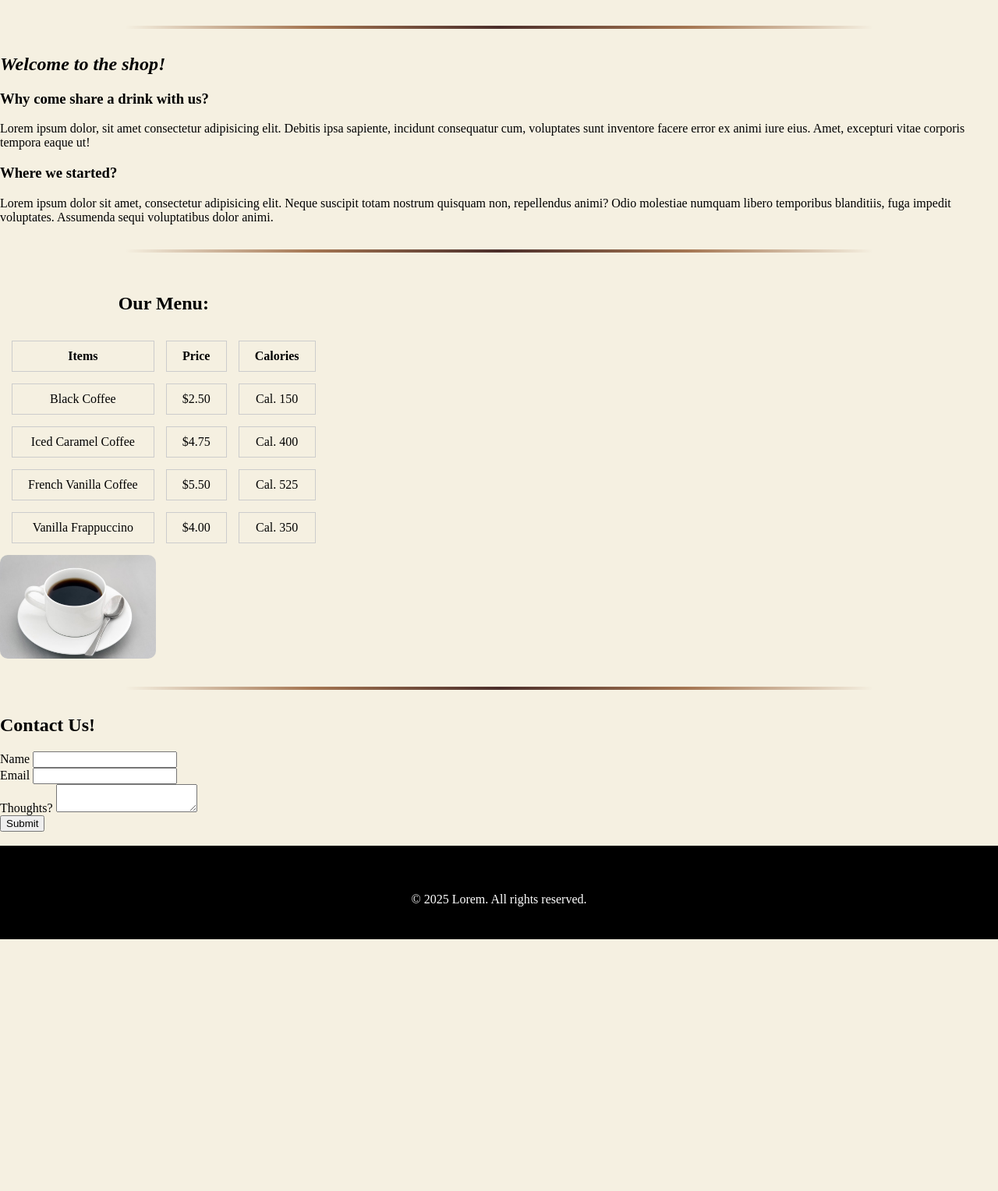
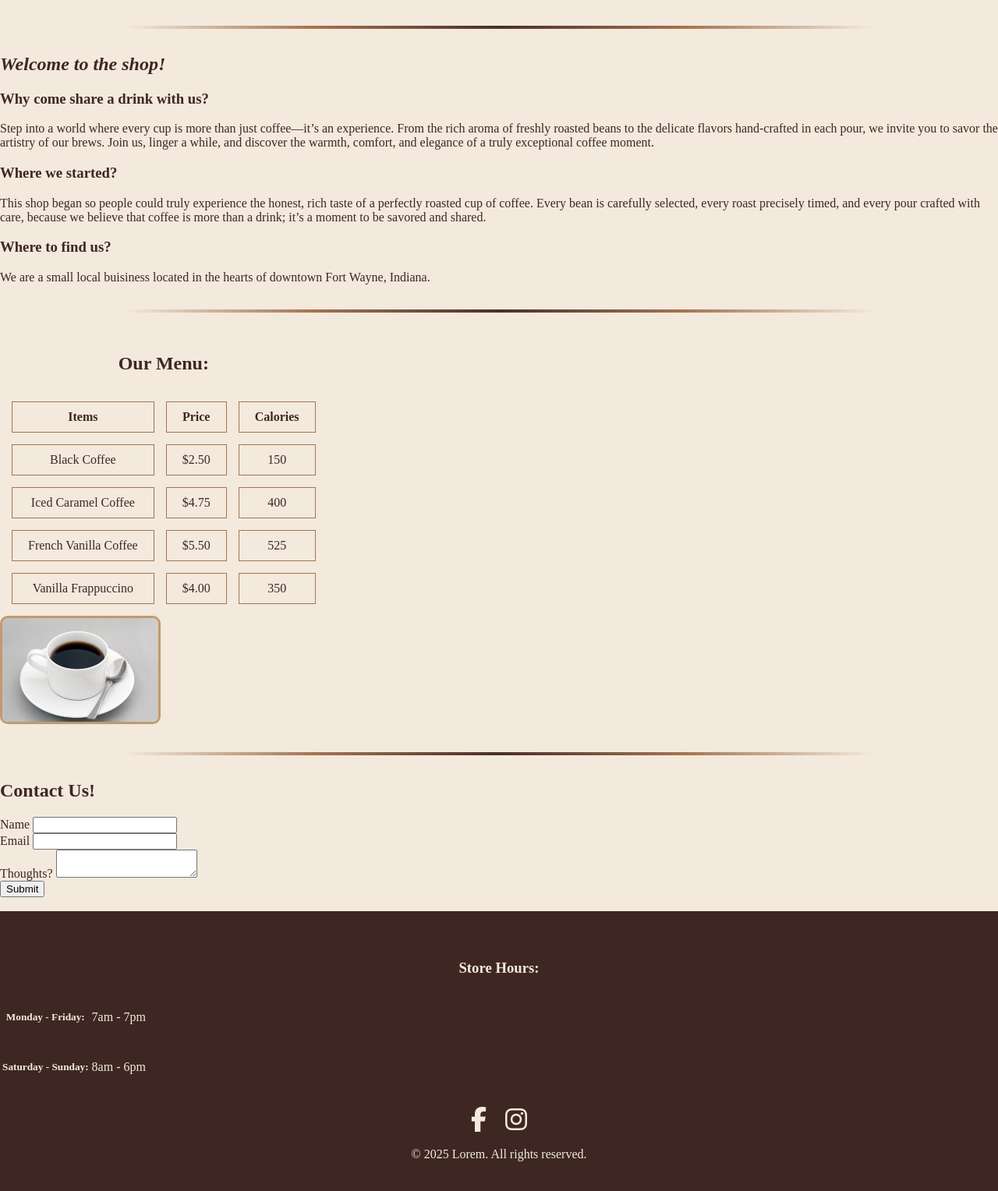
Before and after one commit to Ja-Sykes/CSCI-220-Web-Dev-M5-Lab, a plain HTML site: page M5 Lab/index.html in a window 1280 px wide. Shown: the part 362-1890 px from the top of the page at 78% size. Before the commit the page ends 1567 px from the top, so only its background shows below. Drawn offline with nearby package versions, Linux system fonts and the light colour scheme.

Commit message:
Mobile View 90% Done, Unless my design is good enough, I need wireframe.

```diff
--- a/M5 Lab/index.html
+++ b/M5 Lab/index.html
@@ -8,6 +8,8 @@
     <link rel="stylesheet" href="styles.css">
 
     <script src="https://ajax.googleapis.com/ajax/libs/jquery/3.7.1/jquery.min.js"></script>
+    <link rel="stylesheet" href="https://cdnjs.cloudflare.com/ajax/libs/font-awesome/6.5.0/css/all.min.css">
+
 
 
 </head>
@@ -42,18 +44,24 @@
                 <h1><em>Welcome to the shop!</em></h1>
                 <div class="welcome-text">
                     <h3>Why come share a drink with us?</h3>
-                    <p>Lorem ipsum dolor, sit amet consectetur adipisicing elit. Debitis ipsa sapiente, incidunt
-                        consequatur
-                        cum, voluptates sunt inventore facere error ex animi iure eius. Amet, excepturi vitae corporis
-                        tempora
-                        eaque ut!</p>
+                    <p>Step into a world where every cup is more than just coffee—it’s an experience. From the rich
+                        aroma of freshly roasted beans to the delicate flavors hand-crafted in each pour, we invite you
+                        to savor the artistry of our brews. Join us, linger a while, and discover the warmth, comfort,
+                        and elegance of a truly exceptional coffee moment.</p>
                 </div>
             </div>
             <div class="welcome-text">
                 <h3>Where we started?</h3>
-                <p>Lorem ipsum dolor sit amet, consectetur adipisicing elit. Neque suscipit totam nostrum quisquam non,
-                    repellendus animi? Odio molestiae numquam libero temporibus blanditiis, fuga impedit voluptates.
-                    Assumenda sequi voluptatibus dolor animi.</p>
+                <p>This shop began so people could truly experience the honest, rich taste of a perfectly roasted cup
+                    of coffee. Every bean is carefully selected, every roast precisely timed, and every pour crafted
+                    with care, because we believe that coffee is more than a drink; it’s a moment to be savored and
+                    shared.
+
+                </p>
+            </div>
+            <div class="welcome-text">
+                <h3>Where to find us?</h3>
+                <p>We are a small local buisiness located in the hearts of downtown Fort Wayne, Indiana.</p>
             </div>
         </section>
 
@@ -76,22 +84,22 @@
                         <tr>
                             <td>Black Coffee</td>
                             <td>$2.50</td>
-                            <td>Cal. 150</td>
+                            <td>150</td>
                         </tr>
                         <tr>
                             <td>Iced Caramel Coffee</td>
                             <td>$4.75</td>
-                            <td>Cal. 400</td>
+                            <td>400</td>
                         </tr>
                         <tr>
                             <td>French Vanilla Coffee</td>
                             <td>$5.50</td>
-                            <td>Cal. 525</td>
+                            <td>525</td>
                         </tr>
                         <tr>
                             <td>Vanilla Frappuccino</td>
                             <td>$4.00</td>
-                            <td>Cal. 350</td>
+                            <td>350</td>
                         </tr>
                     </tbody>
                 </table>
@@ -118,6 +126,7 @@
                     <textarea name="message" id="message"></textarea>
                     <br>
                     <button type="submit">Submit</button>
+                    <br>
                 </form>
             </div>
         </section>
@@ -127,6 +136,32 @@
     <br>
     <footer>
         <br>
+        <div>
+            <h3>Store Hours:</h3>
+            <table>
+                <tr>
+                    <th>
+                        <h5>Monday - Friday: </h5>
+                    </th>
+                    <td>7am - 7pm</td>
+                </tr>
+                <tr>
+                    <th>
+                        <h5>Saturday - Sunday: </h5>
+                    </th>
+                    <td>8am - 6pm</td>
+                </tr>
+            </table>
+        </div>
+
+
+        <div class="social-icons">
+            <a href="index.html"><i class="fab fa-facebook-f"></i></a>
+            <a href="index.html"><i class="fab fa-instagram"></i></a>
+        </div>
+
+
+
         <p>&copy; 2025 Lorem. All rights reserved.</p>
     </footer>
 
--- a/M5 Lab/styles.css
+++ b/M5 Lab/styles.css
@@ -1,7 +1,9 @@
 /*** General Styling ***/
 body {
-    background-color: #F5F0E1;
-    /* Trying to get rid of Left gap */
+    background-color: #F3E9DC;
+    /* warm cream */
+    color: #3E2723;
+    /* dark roast text */
     margin: 0;
     padding: 0;
 }
@@ -11,31 +13,29 @@ body {
     height: 15rem;
 }
 
-/*
-main div:nth-child(odd) {
-    background-color: #C79A6B;
-}
-*/
-
-
 /**** HEADER SECTION ****/
 /* Default (desktop) */
 .navbar {
     display: flex;
-    /* always visible */
     flex-direction: row;
     list-style: none;
     gap: 20px;
     padding: 0;
     margin: 0;
+    background-color: #C19A6B;
+    /* caramel gold bar */
 }
 
+.navbar li a {
+    text-decoration: none;
+    color: #3E2723;
+    /* dark roast text for nav */
+    font-weight: bold;
+}
 
 .show_nav {
     display: none;
-    /* hide toggle button on desktop */
 }
-
 
 .hero_img {
     width: 70vw;
@@ -46,16 +46,15 @@ hr {
     border: none;
     height: 4px;
     width: 75%;
-    /* adjust length */
     margin: 2rem auto;
-    /* center it */
     background: linear-gradient(to right,
             transparent,
             #A47551,
-            /* mocha tan center */
+            /* mocha */
             #4B2E2A,
-            /* espresso brown center */
+            /* espresso */
             #A47551,
+            /* mocha */
             transparent);
     border-radius: 2px;
 }
@@ -63,6 +62,8 @@ hr {
 /* H1 Top Title */
 #title {
     font-size: 2.5rem;
+    color: #4B2E2A;
+    /* espresso */
 }
 
 .welcome-text {
@@ -70,11 +71,9 @@ hr {
 }
 
 /* Table */
-/* Table styling */
 #menu {
     border-collapse: separate;
     border-spacing: 15px;
-    /* space between cells */
     text-align: center;
     margin-right: 20px;
 }
@@ -82,7 +81,8 @@ hr {
 #menu th,
 #menu td {
     padding: 10px 20px;
-    border: 1px solid #ccc;
+    border: 1px solid #A47551;
+    /* mocha borders */
 }
 
 /* Layout: table + image side by side */
@@ -95,23 +95,22 @@ hr {
 .menu-image img {
     width: 200px;
     border-radius: 10px;
+    border: 3px solid #C19A6B;
+    /* caramel frame */
 }
-
-
 
 /***** Mobile ******/
 @media (max-width: 767px) {
-
-    /*** NAVBAR ***/
     .navbar {
         display: none;
-        /* hidden until toggled */
         flex-direction: column;
         list-style-type: none;
         padding: 3%;
         margin: 0;
-        background-color: #C79A6B;
-        border: solid 9px black;
+        background-color: #A47551;
+        /* mocha tan */
+        border: solid 9px #4B2E2A;
+        /* espresso border */
     }
 
     .navbar li {
@@ -119,21 +118,22 @@ hr {
         font-size: 1.25rem;
     }
 
+    .navbar li a {
+        color: #F3E9DC;
+        /* cream text for contrast */
+    }
+
     .show_nav {
         display: block;
-        /* show toggle button */
     }
 
     body {
         text-align: center;
-        background-color: #F5F0E1;
-
-        /* Trying to get rid of Left gap */
+        background-color: #F3E9DC;
         margin: 0;
         padding: 0;
     }
 
-    /* Hero image */
     .hero_img {
         width: 97vw;
         height: 15rem;
@@ -141,10 +141,9 @@ hr {
 
     .welcome-text {
         padding-left: 5vw;
-        margin: 0 2%
+        margin: 0 2%;
     }
 
-    /* Menu Table Images */
     .blackcoffee {
         width: 25vw;
         height: 25%;
@@ -154,33 +153,91 @@ hr {
     .form-wrapper {
         display: flex;
         justify-content: center;
-        /* horizontal */
         align-items: center;
-        /* vertical */
         height: 25vh;
+        width: 100vw;
         padding-bottom: 10%;
-        /* full screen height */
     }
 
     .form {
         display: flex;
         flex-direction: column;
-        width: 50%;
+        width: 100vw;
         max-width: 400px;
         text-align: left;
     }
 
+    .form input,
+    .form textarea {
+        width: 100%;
+        box-sizing: border-box;
+        /* ensures padding/border doesn't overflow */
+        padding: 0.5rem;
+        margin-bottom: 1rem;
+    }
 
+
+    footer {
+        text-align: center;
+        /* center all text */
+        display: flex;
+        flex-direction: column;
+        justify-content: center;
+        /* vertical centering if needed */
+        align-items: center;
+        /* horizontal centering */
+    }
+
+    footer div {
+        margin-bottom: 1rem;
+        /* spacing between hours and copyright */
+    }
+
+    footer table {
+        margin: 0 auto;
+        /* center the table */
+    }
+
+    footer th,
+    footer td {
+        padding: 0.5rem 1rem;
+        text-align: center;
+        /* center table cell content */
+    }
+
+    footer h5 {
+        margin: 0;
+        font-weight: bold;
+    }
+}
+
+/**** FOOTER ****/
+footer {
+    text-align: center;
+    background-color: #3E2723;
+    /* deep coffee brown */
+    color: #F3E9DC;
+    /* cream text */
+    padding: 2% 0;
 }
 
 
 
+.social-icons {
+    text-align: center;
+    margin: 1rem 0;
+}
 
+.social-icons a {
+    color: #F3E9DC;
+    /* espresso brown */
+    font-size: 2rem;
+    margin: 0 10px;
+    transition: transform 0.2s, color 0.2s;
+}
 
-/**** FOOTER ****/
-footer {
-    text-align: center;
-    background-color: black;
-    color: white;
-    padding: 2% 0;
+.social-icons a:hover {
+    transform: scale(1.3);
+    color: #C19A6B;
+    /* caramel highlight */
 }
```
